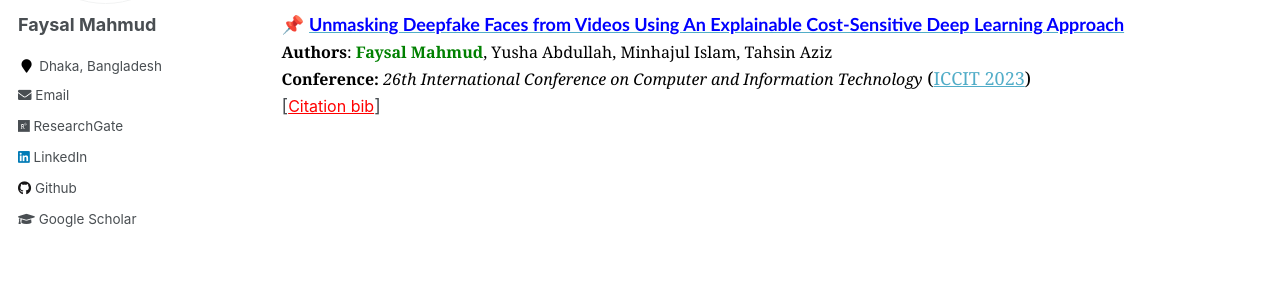
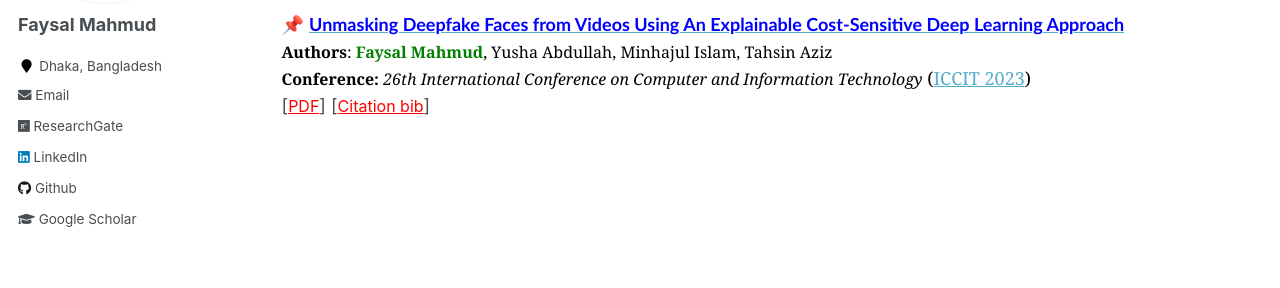
Before and after one commit to Faysal-MD/Faysal-MD.github.io, a Jekyll site: the page built from _pages/publications.md, in a window 1280 px wide. Shown: the part 289-577 px from the top of the page. Built offline with Jekyll 4.4.1, drawn with Linux system fonts in a browser that asks for light colours.

Commit message:
info updated

```diff
--- a/_pages/publications.md
+++ b/_pages/publications.md
@@ -23,7 +23,7 @@ author_profile: true
     <font size="3"><strong>Conference:</strong><em> 26th International Conference on Computer and Information Technology</em></font> ([ICCIT 2023](https://iccit.org.bd/2023/))
 </span>
 <br>
-[<a style="color:red;" href="#" onclick="$('#rank2023_bib').toggle();return false;"><font size="3">Citation bib</font></a>]
+[<a style="color:red;" href="https://ieeexplore.ieee.org/document/10441026"><font size="3">PDF</font></a>] [<a style="color:red;" href="#" onclick="$('#rank2023_bib').toggle();return false;"><font size="3">Citation bib</font></a>]
 
 <div id="rank2023_bib" class="bib" style="display:none;">
     <pre>
```
